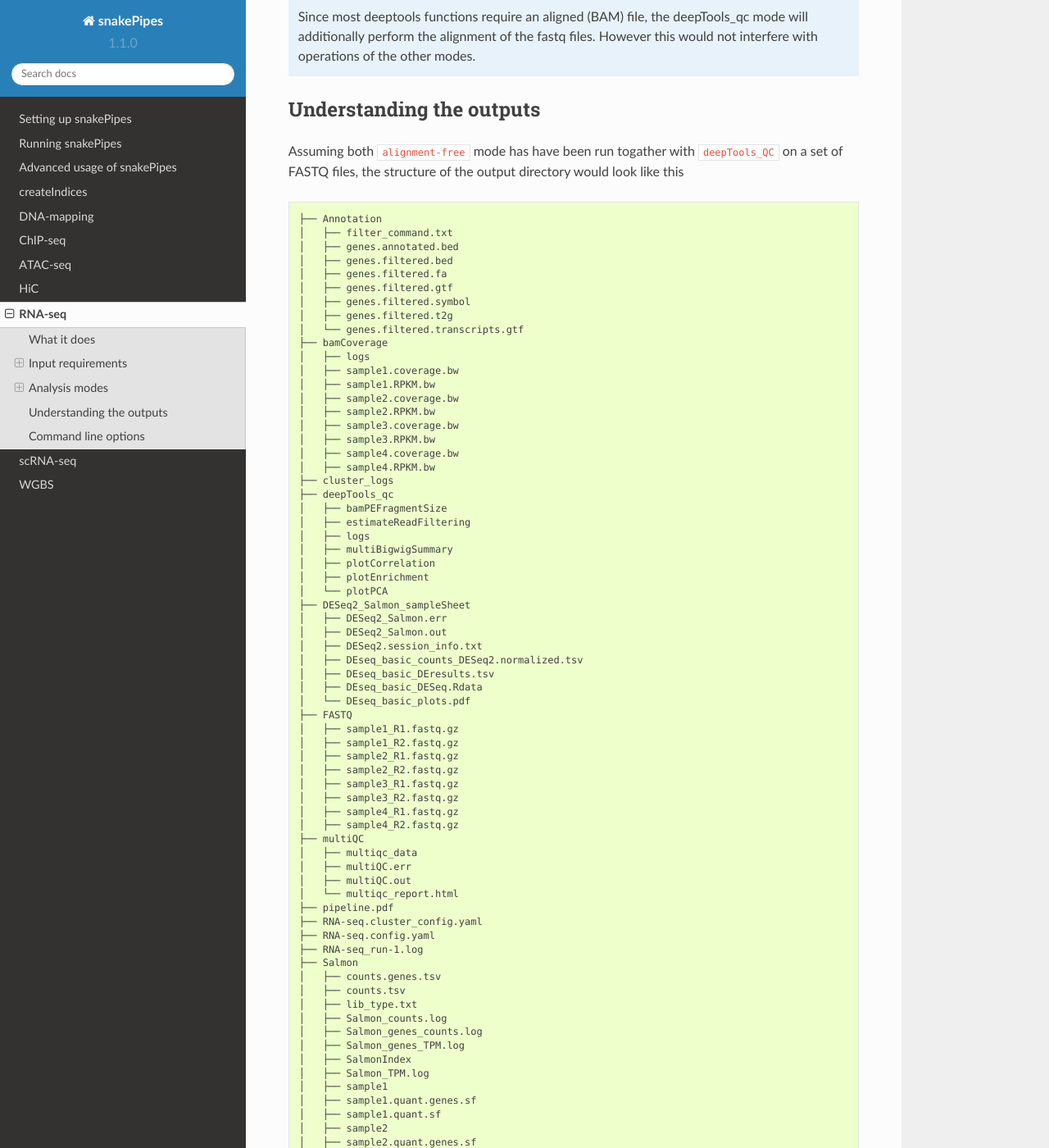
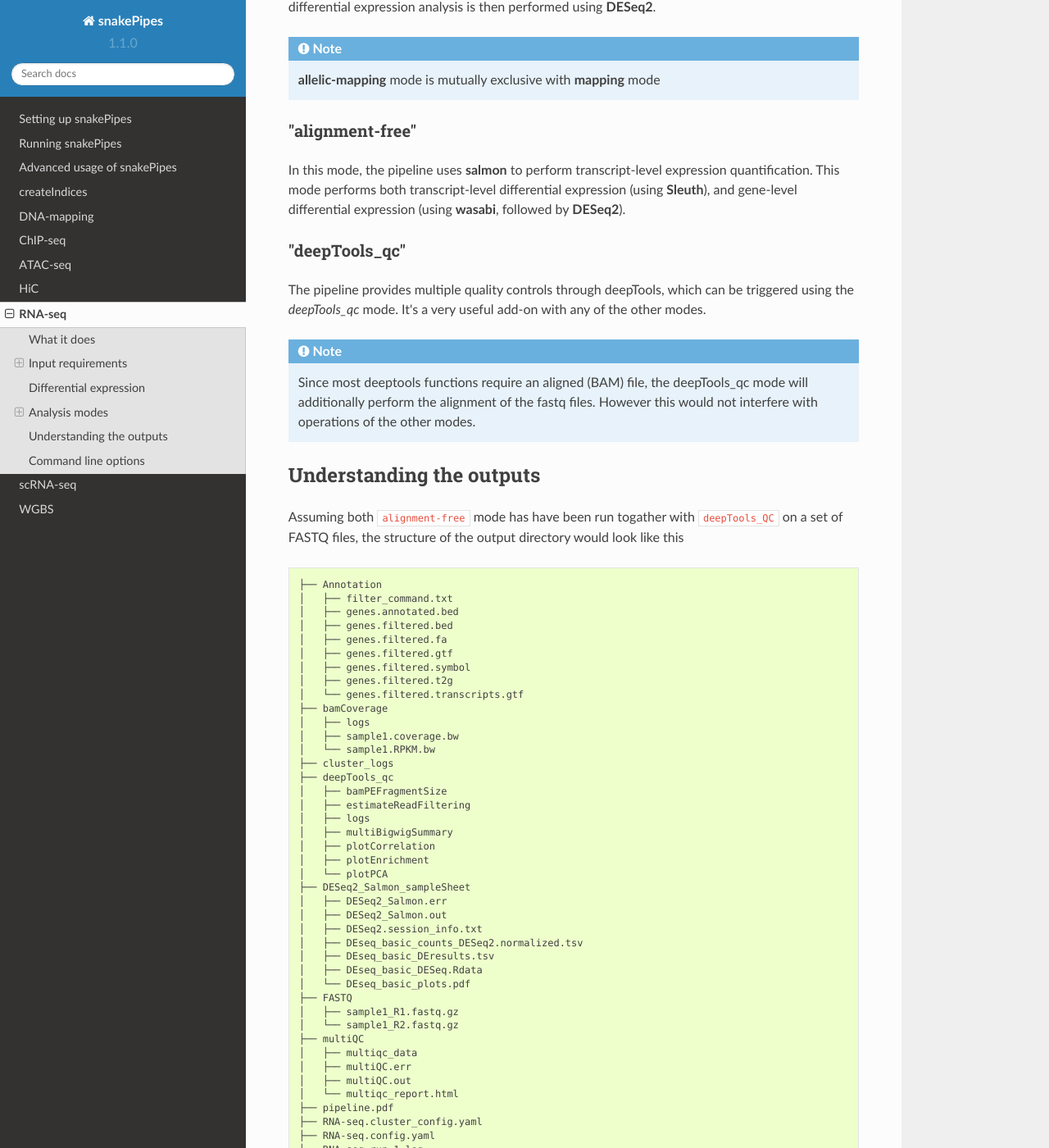
Before and after one commit to maxplanck-ie/snakepipes, a Sphinx documentation site: the page built from docs/content/workflows/RNA-seq.rst, in a window 1280 px wide and 1400 px high, scrolled down 3431 px. Shown: the whole window at 82% size. Built offline with Sphinx 7.4.7 and the Read the Docs theme 2.0.0, drawn with Linux system fonts in a browser that asks for light colours; pages that are not in the unit, such as notebooks, are missing from menus; some of the changed text lies outside the part shown.

Commit message:
Fix --sampleSheet documentation

```diff
--- a/docs/content/running_snakePipes.rst
+++ b/docs/content/running_snakePipes.rst
@@ -52,7 +52,7 @@ The ChIP-seq workflow would follow up from the DNA-mapping outputs and perform p
 .. _sampleinfo:
 
 The sample sheet
------------------
+----------------
 
 Most of the workflows allow users to perform grouped operations as an option, for example
 differential expression analysis in RNA-seq workflow, differential binding analysis in
--- a/docs/content/workflows/ATAC-seq.rst
+++ b/docs/content/workflows/ATAC-seq.rst
@@ -40,7 +40,7 @@ If you need to provide files **NOT** generated by the DNA-mapping pipeline, then
 Differential open chromatin analysis
 ~~~~~~~~~~~~~~~~~~~~~~~~~~~~~~~~~~~~~
 
-Similar to differential binding analysis with the ChIP-Seq data. We can perform the differential open chromatin analysis, using the ``--DOC`` option of the ATAC-seq workflow. The ``--DOC`` module would require a sample sheet, which is same as the sample sheet required for the **Differential Binding** analysis for the ChIP-seq workflow (see :doc:`ChIP-seq` for details).
+Similar to differential binding analysis with the ChIP-Seq data. We can perform the differential open chromatin analysis, using the ``--sampleSheet`` option of the ATAC-seq workflow. This requires a sample sheet, which is identical to that required by the ChIP-seq and RNA-seq workflows (see :doc:`ChIP-seq` for details).
 
 An example is below::
 
--- a/docs/content/workflows/ChIP-seq.rst
+++ b/docs/content/workflows/ChIP-seq.rst
@@ -73,7 +73,7 @@ As you can see above, the same control can be used for multiple samples.
 Differential Binding analysis
 ~~~~~~~~~~~~~~~~~~~~~~~~~~~~~
 
-If you wish to perform differential binding analysis between two group of samples, for example wild-type vs Knock-outs, via snakePipes. You would require a sample-sheet.
+If you wish to perform differential binding analysis between two group of samples, for example wild-type vs Knock-outs, via snakePipes. You would require a sample-sheet and the ``--sampleSheet`` option.
 
 The sample sheet is a tab-separated file with two columns, named name and condition. An example is below::
 
--- a/docs/content/workflows/RNA-seq.rst
+++ b/docs/content/workflows/RNA-seq.rst
@@ -95,6 +95,22 @@ Apart from the common workflow options (see :ref:`running_snakePipes`), followin
 .. note:: snp_file and Nmasked_index file could be specified in case you already have this and would like to re-run the analysis on new data. In case you are running the allele-specific analysis for the first time, you would need a VCF file and the name of the two strains. In this case the `snp_file` as well as the `Nmasked_index` files would be automatically created by the workflow using SNPsplit.
 
 
+Differential expression
+-----------------------
+
+Like the other workflows, differential expression can be performed using the ``--sampleSheet`` option and supplying a sample sheet like that below::
+
+    name    condition
+    sample1      eworo
+    sample2      eworo
+    SRR7013047      eworo
+    SRR7013048      OreR
+    SRR7013049      OreR
+    SRR7013050      OreR
+
+.. note:: The first entry defines which group of samples are control. This way, the order of comparison and likewise the sign of values can be changed. The DE analysis might fail if your sample names begin with a number. So watch out for that!
+
+
 Analysis modes
 --------------
 
@@ -151,13 +167,7 @@ Assuming both ``alignment-free`` mode has have been run togather with ``deepTool
     ├── bamCoverage
     │   ├── logs
     │   ├── sample1.coverage.bw
-    │   ├── sample1.RPKM.bw
-    │   ├── sample2.coverage.bw
-    │   ├── sample2.RPKM.bw
-    │   ├── sample3.coverage.bw
-    │   ├── sample3.RPKM.bw
-    │   ├── sample4.coverage.bw
-    │   ├── sample4.RPKM.bw
+    │   └── sample1.RPKM.bw
     ├── cluster_logs
     ├── deepTools_qc
     │   ├── bamPEFragmentSize
@@ -177,13 +187,7 @@ Assuming both ``alignment-free`` mode has have been run togather with ``deepTool
     │   └── DEseq_basic_plots.pdf
     ├── FASTQ
     │   ├── sample1_R1.fastq.gz
-    │   ├── sample1_R2.fastq.gz
-    │   ├── sample2_R1.fastq.gz
-    │   ├── sample2_R2.fastq.gz
-    │   ├── sample3_R1.fastq.gz
-    │   ├── sample3_R2.fastq.gz
-    │   ├── sample4_R1.fastq.gz
-    │   ├── sample4_R2.fastq.gz
+    │   └── sample1_R2.fastq.gz
     ├── multiQC
     │   ├── multiqc_data
     │   ├── multiQC.err
@@ -205,32 +209,14 @@ Assuming both ``alignment-free`` mode has have been run togather with ``deepTool
     │   ├── sample1
     │   ├── sample1.quant.genes.sf
     │   ├── sample1.quant.sf
-    │   ├── sample2
-    │   ├── sample2.quant.genes.sf
-    │   ├── sample2.quant.sf
-    │   ├── sample3
-    │   ├── sample3.quant.genes.sf
-    │   ├── sample3.quant.sf
-    │   ├── sample4
-    │   ├── sample4.quant.genes.sf
-    │   ├── sample4.quant.sf
     │   ├── TPM.genes.tsv
     │   └── TPM.tsv
     ├── sleuth
     │   └── logs
-    ├── STAR
-    │   ├── sample1
-    │   ├── sample1.bam
-    │   ├── sample1.bam.bai
-    │   ├── sample2
-    │   ├── sample2.bam
-    │   ├── sample2.bam.bai
-    │   ├── sample3
-    │   ├── sample3.bam
-    │   ├── sample3.bam.bai
-    │   ├── sample4
-    │   ├── sample4.bam
-    │   ├── sample4.bam.bai
+    └── STAR
+        ├── sample1
+        ├── sample1.bam
+        └── sample1.bam.bai
 
 Apart from the common module outputs (see :doc:`running_snakePipes`), the workflow would produce the following folders:
 
```
Also changed, not shown: 5 other files.
